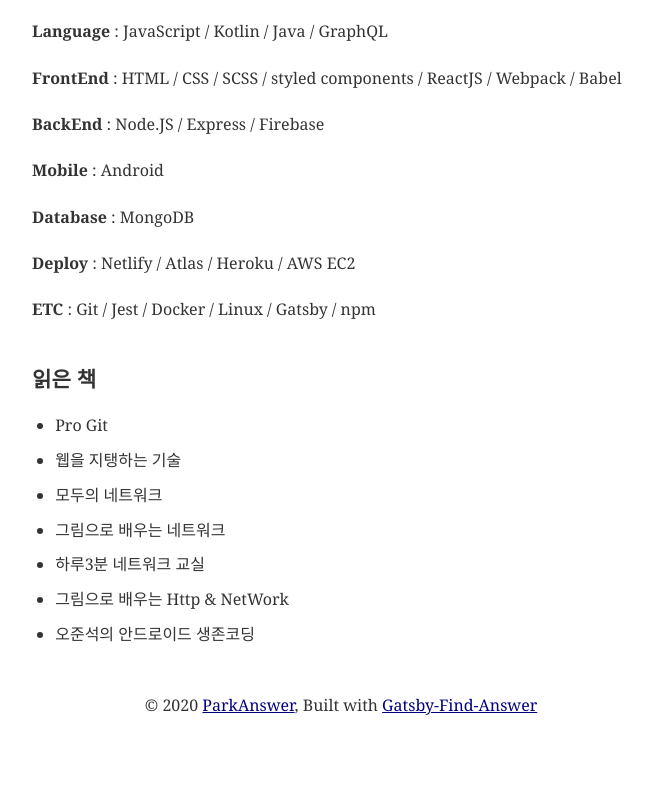
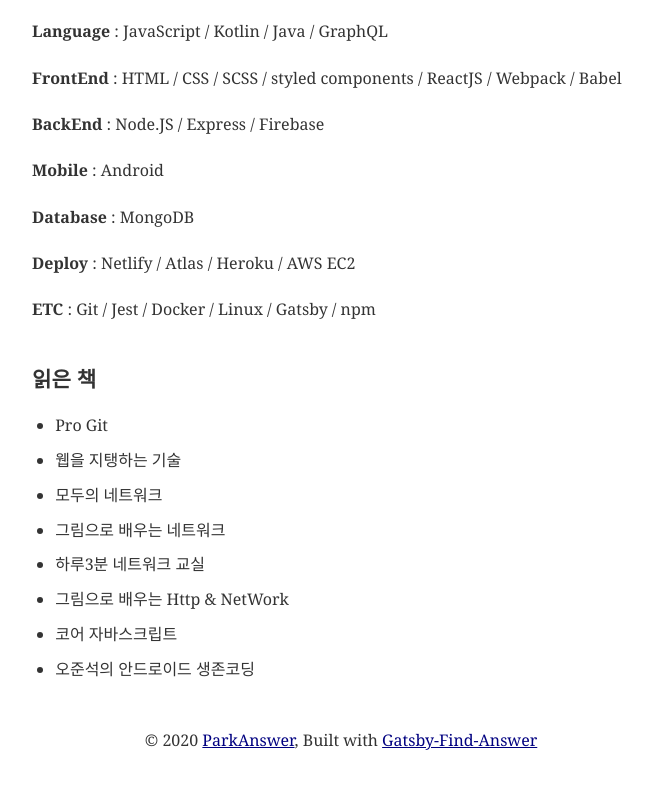
Before and after one commit to passwd10/park-answer-blog, a Gatsby site: page /about in a window 1280 px wide. Shown: the part 612-1401 px from the top of the page, without its empty margins (299-950 px from the left). Before the commit the page ends 1366 px from the top, so only its background shows below. Built offline with nearby package versions, Linux system fonts and the light colour scheme; Gatsby itself is replaced by a stand-in of ours; some packages are replaced by stand-ins of ours; what typography-theme-github would draw is missing.

Commit message:
Add read book

```diff
--- a/content/about/resume.md
+++ b/content/about/resume.md
@@ -50,4 +50,5 @@
 - 그림으로 배우는 네트워크
 - 하루3분 네트워크 교실
 - 그림으로 배우는 Http & NetWork
+- 코어 자바스크립트
 - 오준석의 안드로이드 생존코딩
```
